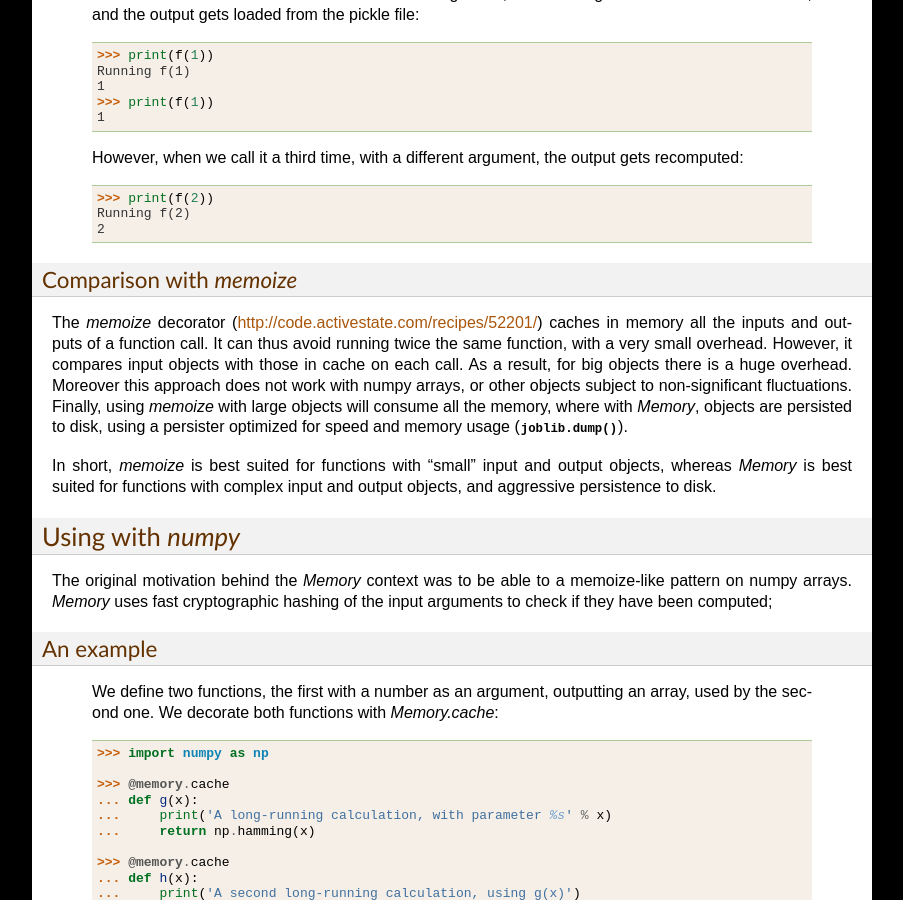
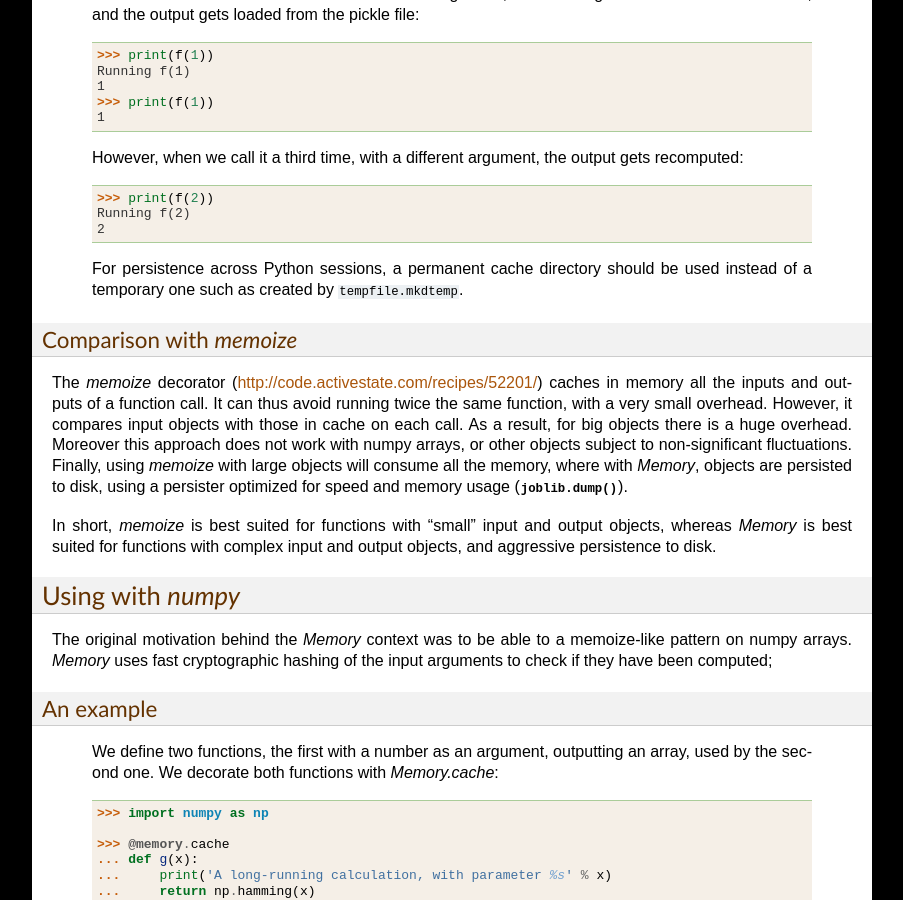
Before and after one commit to joblib/joblib, a Sphinx documentation site: the page built from doc/memory.rst, in a window 1280 px wide and 900 px high, scrolled down 653 px. Shown: the whole window, without its empty margins (198-1101 px from the left). Built offline with Sphinx 7.4.7, drawn with Linux system fonts in a browser that asks for light colours; formulas are drawn with MathJax 3.

Commit message:
Note on persistent cache directory in doc

```diff
--- a/doc/memory.rst
+++ b/doc/memory.rst
@@ -70,6 +70,10 @@ A simple example:
     >>> print(f(2))
     Running f(2)
     2
+
+  For persistence across Python sessions, a permanent cache directory
+  should be used instead of a temporary one such as created by
+  ``tempfile.mkdtemp``.
 
 Comparison with `memoize`
 ~~~~~~~~~~~~~~~~~~~~~~~~~
```
